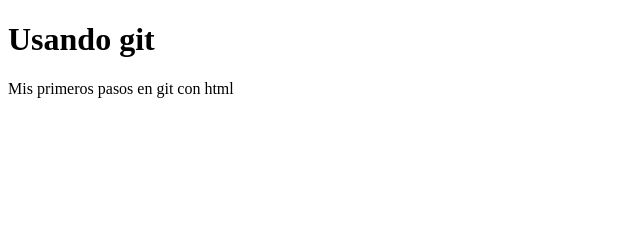
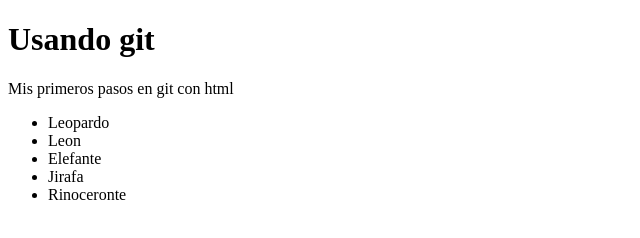
Before and after one commit to Francisco-OsoLop/practica-git, a plain HTML site: page index.html in a window 1280 px wide. Shown: the whole page, without its empty margins (0-640 px from the left). Drawn offline with Linux system fonts and the light colour scheme.

Commit message:
Agregando especies del zoo

```diff
--- a/index.html
+++ b/index.html
@@ -9,5 +9,12 @@
   <body>
     <h1>Usando git</h1>
     <p>Mis primeros pasos en git con html</p>
+    <ul>
+      <li>Leopardo</li>
+      <li>Leon</li>
+      <li>Elefante</li>
+      <li>Jirafa</li>
+      <li>Rinoceronte</li>
+    </ul>
   </body>
 </html>
```
